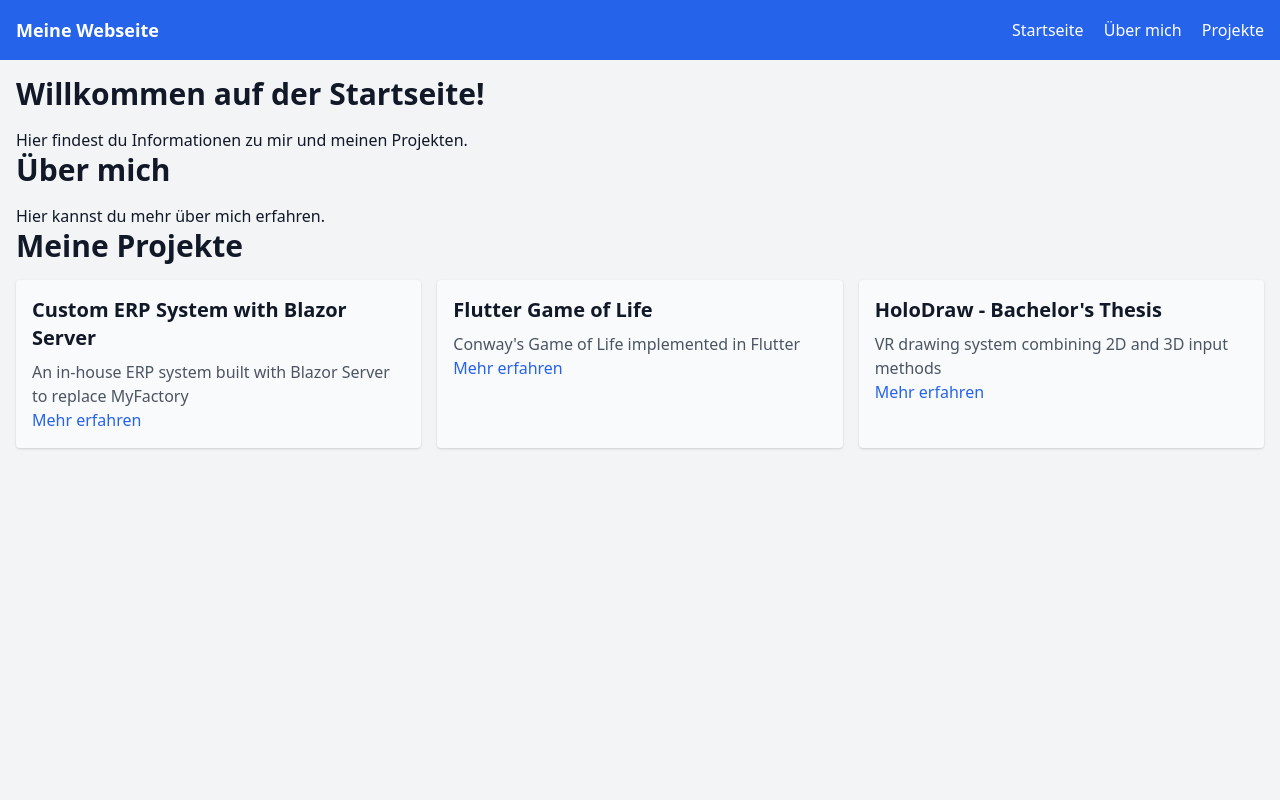
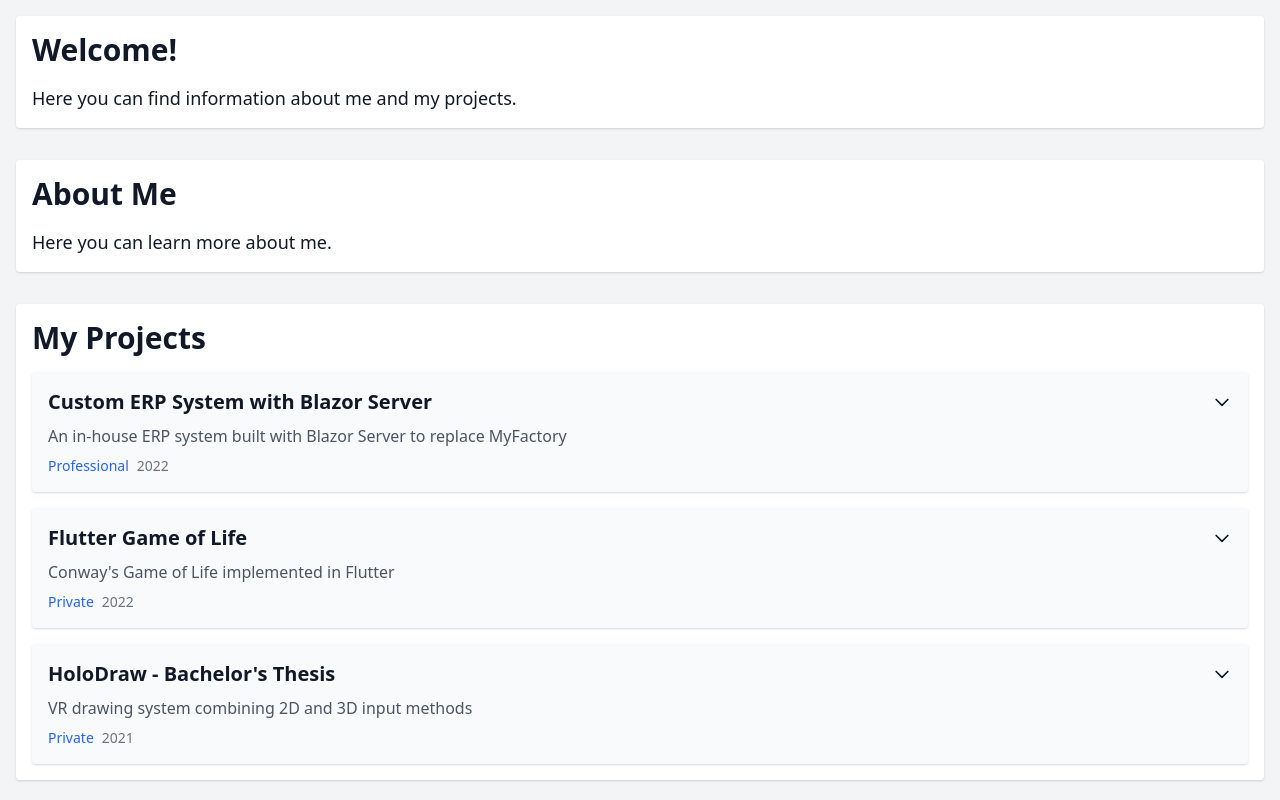
Before and after one commit to FranktheFurter/alpine-portfolio-minimal, a plain HTML site: page index.html in a window 1280 px wide. Drawn offline with nearby package versions, Linux system fonts and the light colour scheme.

Commit message:
new approach :D

```diff
--- a/index.html
+++ b/index.html
@@ -3,42 +3,21 @@
   <head>
     <meta charset="UTF-8" />
     <meta name="viewport" content="width=device-width, initial-scale=1.0" />
-    <title>Meine minimalistische Portfolio-Webseite</title>
+    <title>Portfolio</title>
     <link
       href="https://cdn.jsdelivr.net/npm/tailwindcss@2.2.19/dist/tailwind.min.css"
       rel="stylesheet"
     />
-    <!-- Alpine.js einbinden -->
     <script
       src="https://cdn.jsdelivr.net/npm/alpinejs@3.x.x/dist/cdn.min.js"
       defer
     ></script>
   </head>
   <body class="bg-gray-100 text-gray-900">
-    <nav class="p-4 bg-blue-600 text-white flex justify-between items-center">
-      <div class="text-lg font-semibold">Meine Webseite</div>
-      <div class="space-x-4">
-        <a href="#home" class="hover:underline">Startseite</a>
-        <a href="#about" class="hover:underline">Über mich</a>
-        <a href="#projects" class="hover:underline">Projekte</a>
-      </div>
-    </nav>
-
-    <div id="home" class="container mx-auto p-4">
-      <section>
-        <h1 class="text-3xl font-bold mb-4">Willkommen auf der Startseite!</h1>
-        <p>Hier findest du Informationen zu mir und meinen Projekten.</p>
-      </section>
-
-      <section id="about">
-        <h2 class="text-3xl font-bold mb-4">Über mich</h2>
-        <p>Hier kannst du mehr über mich erfahren.</p>
-      </section>
-
-      <section
-        id="projects"
+    <div
       x-data="{
       projects: [],
+      selectedProject: null,
       loadProjects() {
         fetch('data/projects.json')
           .then(response => response.json())
@@ -46,25 +25,101 @@
       }
     }"
       x-init="loadProjects()"
+      class="container mx-auto p-4"
     >
-        <h2 class="text-3xl font-bold mb-4">Meine Projekte</h2>
-        <div class="grid grid-cols-1 md:grid-cols-2 lg:grid-cols-3 gap-4">
+      <div class="space-y-8">
+        <!-- Home -->
+        <section id="home" class="p-4 bg-white shadow rounded">
+          <h1 class="text-3xl font-bold mb-4">Welcome!</h1>
+          <p class="text-lg">
+            Here you can find information about me and my projects.
+          </p>
+        </section>
+
+        <!-- About -->
+        <section id="about" class="p-4 bg-white shadow rounded">
+          <h1 class="text-3xl font-bold mb-4">About Me</h1>
+          <p class="text-lg">Here you can learn more about me.</p>
+        </section>
+
+        <!-- Projects -->
+        <section id="projects" class="p-4 bg-white shadow rounded">
+          <h1 class="text-3xl font-bold mb-4">My Projects</h1>
+          <div class="space-y-4">
             <template x-for="project in projects" :key="project.id">
-            <div class="p-4 bg-gray-50 shadow rounded">
-              <h3
-                class="text-xl font-semibold mb-2"
+              <div class="bg-gray-50 shadow rounded overflow-hidden">
+                <div
+                  class="p-4 cursor-pointer hover:bg-gray-100 transition"
+                  @click="selectedProject = selectedProject === project ? null : project"
+                  :class="{'bg-gray-100': selectedProject === project}"
+                >
+                  <div class="flex justify-between items-center">
+                    <h2
+                      class="text-xl font-semibold"
                       x-text="project.title"
-              ></h3>
-              <p class="text-gray-600" x-text="project.description"></p>
-              <a
-                :href="'project.html?id=' + project.id"
-                class="text-blue-600 hover:underline"
-                >Mehr erfahren</a
+                    ></h2>
+                    <svg
+                      class="w-5 h-5 transform transition-transform"
+                      :class="{'rotate-180': selectedProject === project}"
+                      fill="none"
+                      stroke="currentColor"
+                      viewBox="0 0 24 24"
                     >
+                      <path
+                        stroke-linecap="round"
+                        stroke-linejoin="round"
+                        stroke-width="2"
+                        d="M19 9l-7 7-7-7"
+                      />
+                    </svg>
+                  </div>
+                  <p
+                    class="text-gray-600 mt-2"
+                    x-text="project.description"
+                  ></p>
+                  <div class="flex gap-2 flex-wrap mt-2">
+                    <span
+                      class="text-sm text-blue-600"
+                      x-text="project.type"
+                    ></span>
+                    <span
+                      class="text-sm text-gray-500"
+                      x-text="project.year"
+                    ></span>
+                  </div>
+                </div>
+
+                <!-- Expandable Content -->
+                <div
+                  x-show="selectedProject === project"
+                  x-transition:enter="transition ease-out duration-200"
+                  x-transition:enter-start="opacity-0 transform -translate-y-4"
+                  x-transition:enter-end="opacity-100 transform translate-y-0"
+                  x-transition:leave="transition ease-in duration-200"
+                  x-transition:leave-start="opacity-100 transform translate-y-0"
+                  x-transition:leave-end="opacity-0 transform -translate-y-4"
+                  class="border-t border-gray-200 p-4 bg-white"
+                >
+                  <p
+                    class="text-gray-600 mb-4"
+                    x-text="`${project.type} • ${project.category} • ${project.year}`"
+                  ></p>
+                  <p class="text-lg mb-4" x-text="project.details"></p>
+                  <div class="flex flex-wrap gap-2">
+                    <template x-for="tech in project.technologies" :key="tech">
+                      <span
+                        class="bg-blue-100 text-blue-800 px-2 py-1 rounded text-sm"
+                        x-text="tech"
+                      >
+                      </span>
+                    </template>
+                  </div>
+                </div>
               </div>
             </template>
           </div>
         </section>
       </div>
+    </div>
   </body>
 </html>
```
Also changed, not shown: project.html (deleted, +0 -62 lines). Lines whose indentation alone changed are shown as unchanged.
